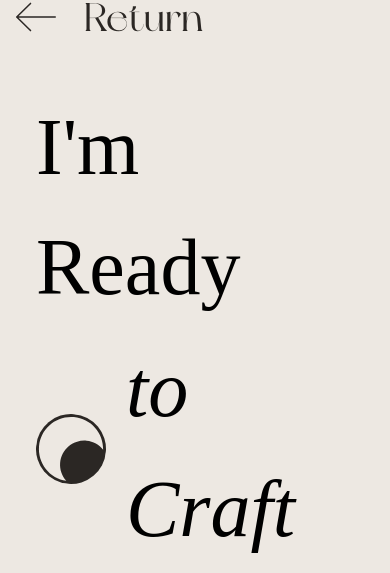
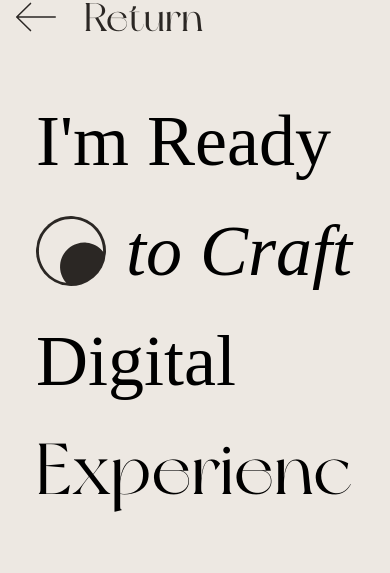
Before and after one commit to MarHansen/martinohansen.com, a React (Vite) app: page /about in a window 390 px wide. Shown: the part 109-682 px from the top of the page. Built offline with nearby package versions, Linux system fonts and the light colour scheme; a web font is replaced by a local one.

Commit message:
fix: footer

```diff
--- a/src/components/pages/about-page.tsx
+++ b/src/components/pages/about-page.tsx
@@ -42,7 +42,7 @@ function AboutPage() {
           <>
             <div className="mt-24">
               <ReturnButton></ReturnButton>
-              <div className="sm:mx-20 mx-5 flex flex-col gap-[2rem] font-light md:text-[6rem] text-[5rem] overflow-hidden">
+              <div className="sm:mx-20 mx-5 flex flex-col gap-[2rem] font-light md:text-[6rem] text-[4.5rem] overflow-hidden">
                 <motion.h1
                   variants={textVariants}
                   initial="hidden"
@@ -89,7 +89,7 @@ function AboutPage() {
                   variants={textVariants}
                   initial="hidden"
                   animate={controls}
-                  className="flex sm:flex-row flex-col gap-5 overflow-hidden"
+                  className="flex lg:flex-row flex-col gap-5 overflow-hidden"
                 >
                   <motion.h1
                     variants={textVariants}
--- a/src/components/sections/footer.tsx
+++ b/src/components/sections/footer.tsx
@@ -56,8 +56,17 @@ function Footer() {
           >
             CV
           </CustomButton>
-          <CustomButton to="https://www.linkedin.com/in/martino-hansen-290b90221/">
+          <CustomButton
+            to="https://www.linkedin.com/in/martino-hansen-290b90221/"
+            openInNewTab
+          >
             Linkedin
+          </CustomButton>
+          <CustomButton
+            to="https://github.com/MarHansen/porto-web"
+            openInNewTab
+          >
+            Source Code
           </CustomButton>
           <div className="ml-auto sm:mr-[20%] w-fit text-[1.5rem] font-serif font-normal ">
             <ScrollReveal delay={0.1}>04</ScrollReveal>
```
